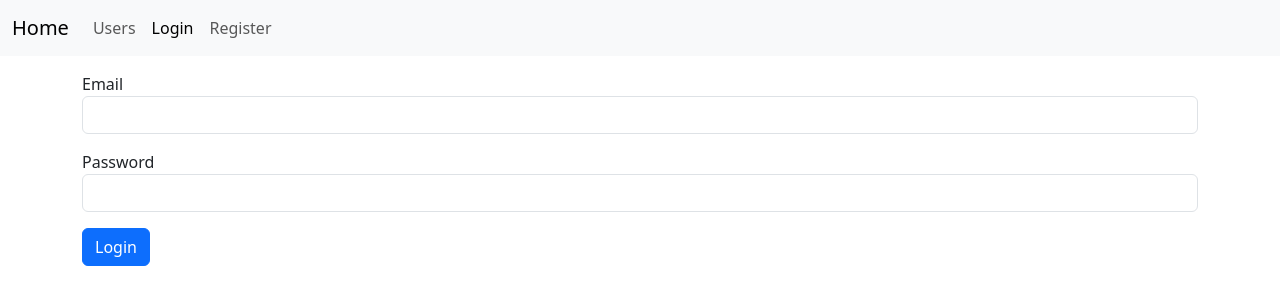
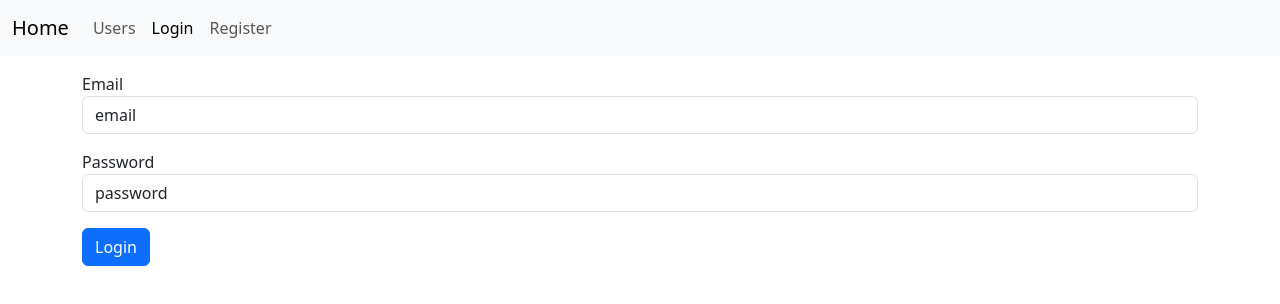
Before and after one commit to Honeynem/how-to-handle-users-interactions-in-a-webpage-in-react, a React (Create React App) app: page /login in a window 1280 px wide. Shown: the top 304 px of the page. Built offline with nearby package versions, Linux system fonts and the light colour scheme.

Commit message:
input component added

```diff
--- /dev/null
+++ b/src/components/input.jsx
@@ -0,0 +1,19 @@
+import React from 'react'
+
+const Input = ({name, value, label, onChange}) => {
+  return (
+    //for dynamic assigning
+    <div className="mb-3">
+        <label htmlFor="email">{label}</label>
+        <input
+        oncChange ={onChange}
+        name={name}
+        value={value}
+        id={name}
+        type="text"
+        className='form-control' />
+    </div>
+  )
+}
+
+export default Input
--- a/src/components/login.jsx
+++ b/src/components/login.jsx
@@ -1,5 +1,6 @@
 import axios from 'axios'
 import React, { Component } from 'react'
+import Input from './input'
 
 class Login extends React.Component {
 
@@ -24,14 +25,16 @@ class Login extends React.Component {
     render() {
         return (
             <form onSubmit={this.handleSubmit}>
-                <div className="mb-3">
+                {/* <div className="mb-3">
                     <label htmlFor="email">Email</label>
                     <input oncChange ={this.handleChange} name='email' value={this.state.account.email} id='email' type="text" className='form-control' />
-                </div>
-                <div className="mb-3">
+                </div> */}
+                <Input name='email' value='email' label='Email'onChange={this.handleChange} />
+                <Input name='password' value='password' label='Password' onChange={this.handleChange} />
+                {/* <div className="mb-3">
                     <label htmlFor="password">Password</label>
                     <input oncChange ={this.handleChange} name='password' value={this.state.account.password} id='password' type="text" className='form-control' />
-                </div>
+                </div> */}
                 <button className="btn btn-primary">Login</button>
             </form>
         )
```
